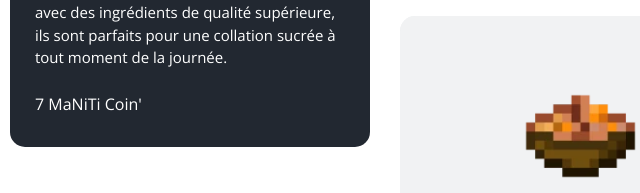
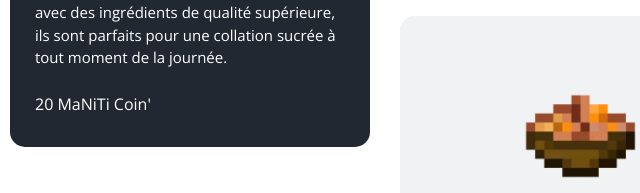
Before and after one commit to Nicoullla/vallee-groupe, a plain HTML site: page index.html in a window 1280 px wide. Shown: the part 4907-5100 px from the top of the page, 60-700 px from the left. Drawn offline with nearby package versions, Linux system fonts and the light colour scheme; some packages are replaced by stand-ins of ours.

Commit message:
Update index.html

```diff
--- a/index.html
+++ b/index.html
@@ -845,7 +845,7 @@
                   </p>
                   <div class="options">
                     <h6>
-                      7 MaNiTi Coin'
+                      20 MaNiTi Coin'
                       </svg>
                     </a>
                   </div>
```
